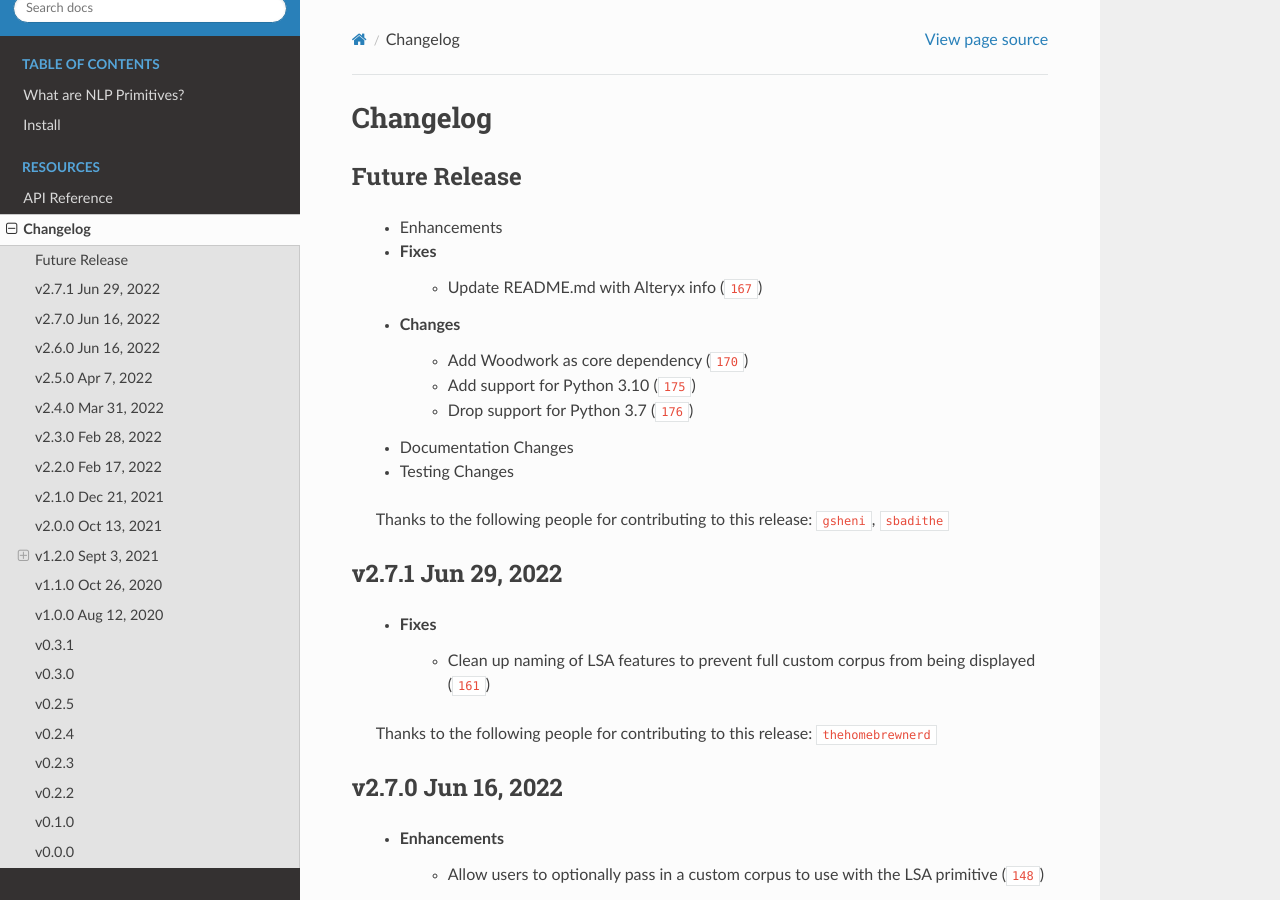
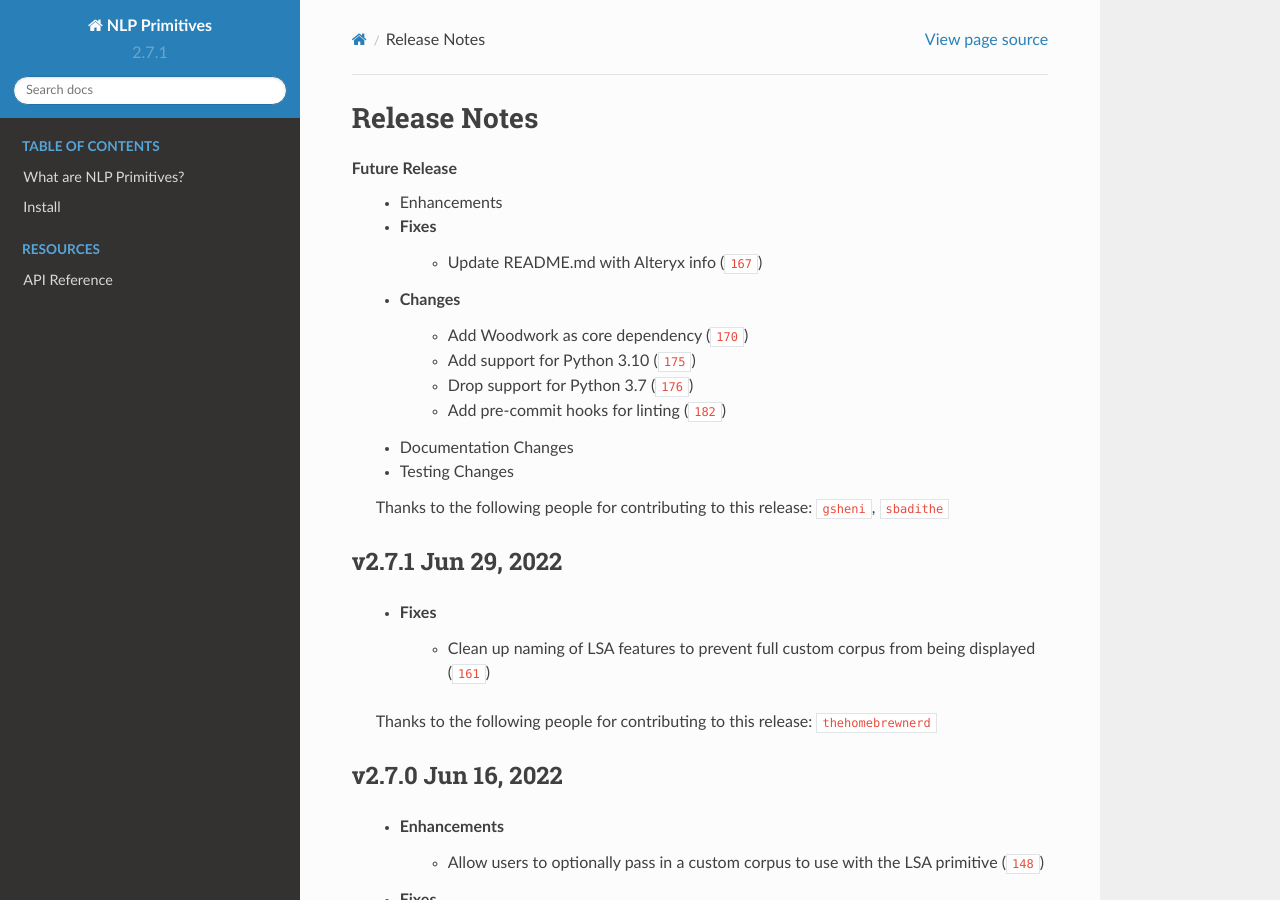
Before and after one commit to alteryx/nlp_primitives, a Sphinx documentation site: the page built from docs/source/release_notes.rst, in a window 1280 px wide and 900 px high. Built offline with Sphinx 7.4.7 and the Read the Docs theme 2.0.0, drawn with Linux system fonts in a browser that asks for light colours; pages that are not in the unit, such as notebooks, are missing from menus; cross-references to code outside the pages are shown as plain code.

Commit message:
rename changelog

```diff
--- a/docs/source/changelog.rst
+++ b/docs/source/release_notes.rst
@@ -1,9 +1,9 @@
-=========
-Changelog
-=========
+.. _release_notes:
+
+Release Notes
+-------------
 
 Future Release
-==============
     * Enhancements
     * Fixes
         * Update README.md with Alteryx info (:pr:`167`)
@@ -11,6 +11,7 @@
         * Add Woodwork as core dependency (:pr:`170`)
         * Add support for Python 3.10 (:pr:`175`)
         * Drop support for Python 3.7 (:pr:`176`)
+        * Add pre-commit hooks for linting (:pr:`182`)
     * Documentation Changes
     * Testing Changes
 
--- a/setup.cfg
+++ b/setup.cfg
@@ -5,7 +5,7 @@
 download_url = https://pypi.org/project/nlp-primitives/
 project_urls =
     Source Code = https://github.com/alteryx/nlp_primitives
-    Changes = https://github.com/alteryx/nlp_primitives/blob/main/docs/source/changelog.rst
+    Changes = https://github.com/alteryx/nlp_primitives/blob/main/docs/source/release_notes.rst
     Issue Tracker = https://github.com/alteryx/nlp_primitives/issues
     Twitter = https://twitter.com/alteryxoss
     Chat = https://join.slack.com/t/alteryx-oss/shared_invite/zt-6inxevps-RSbpr9lsACE1kObXz4rIuA
```
Also changed, not shown: release.md (+1 -1 lines), 1 other file.
